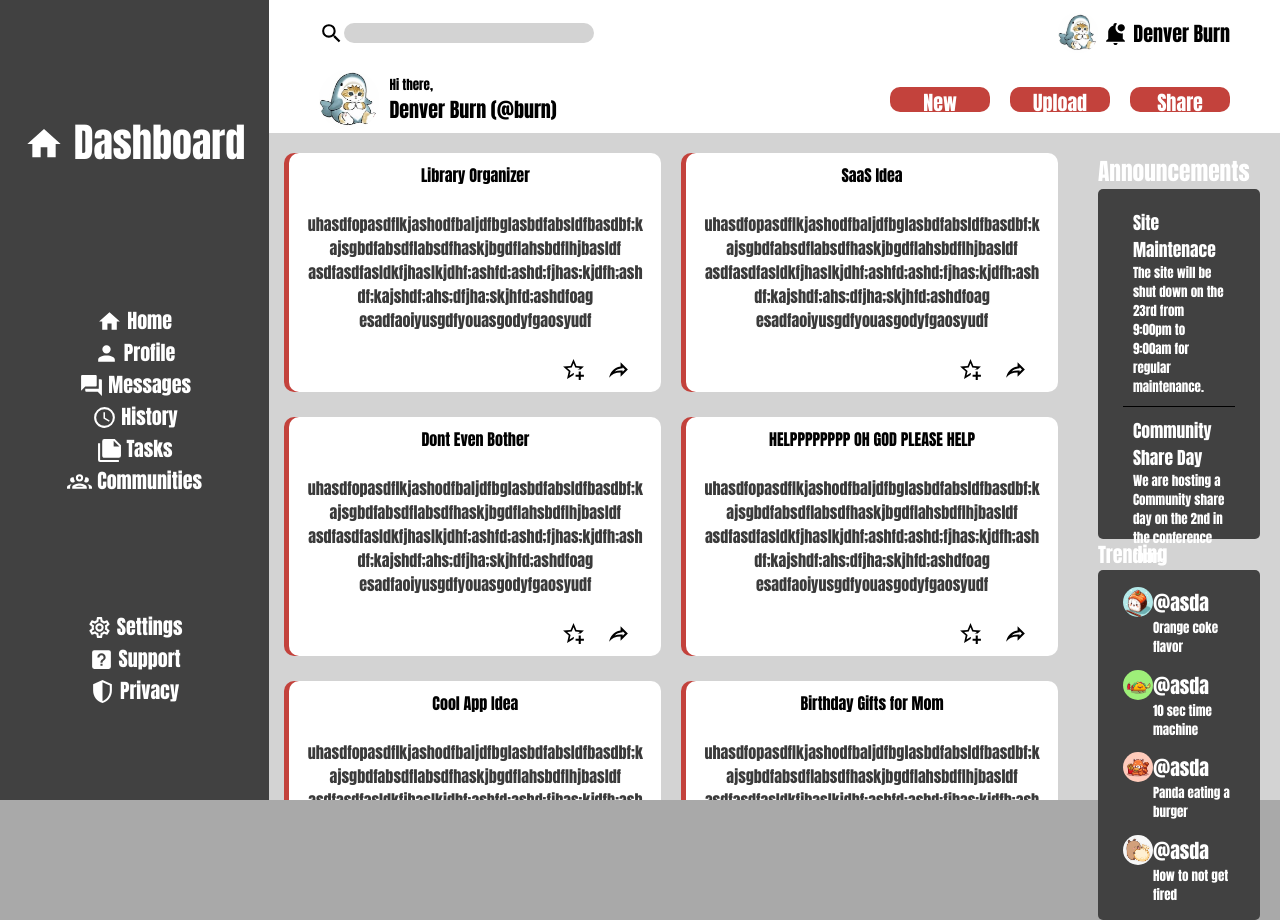
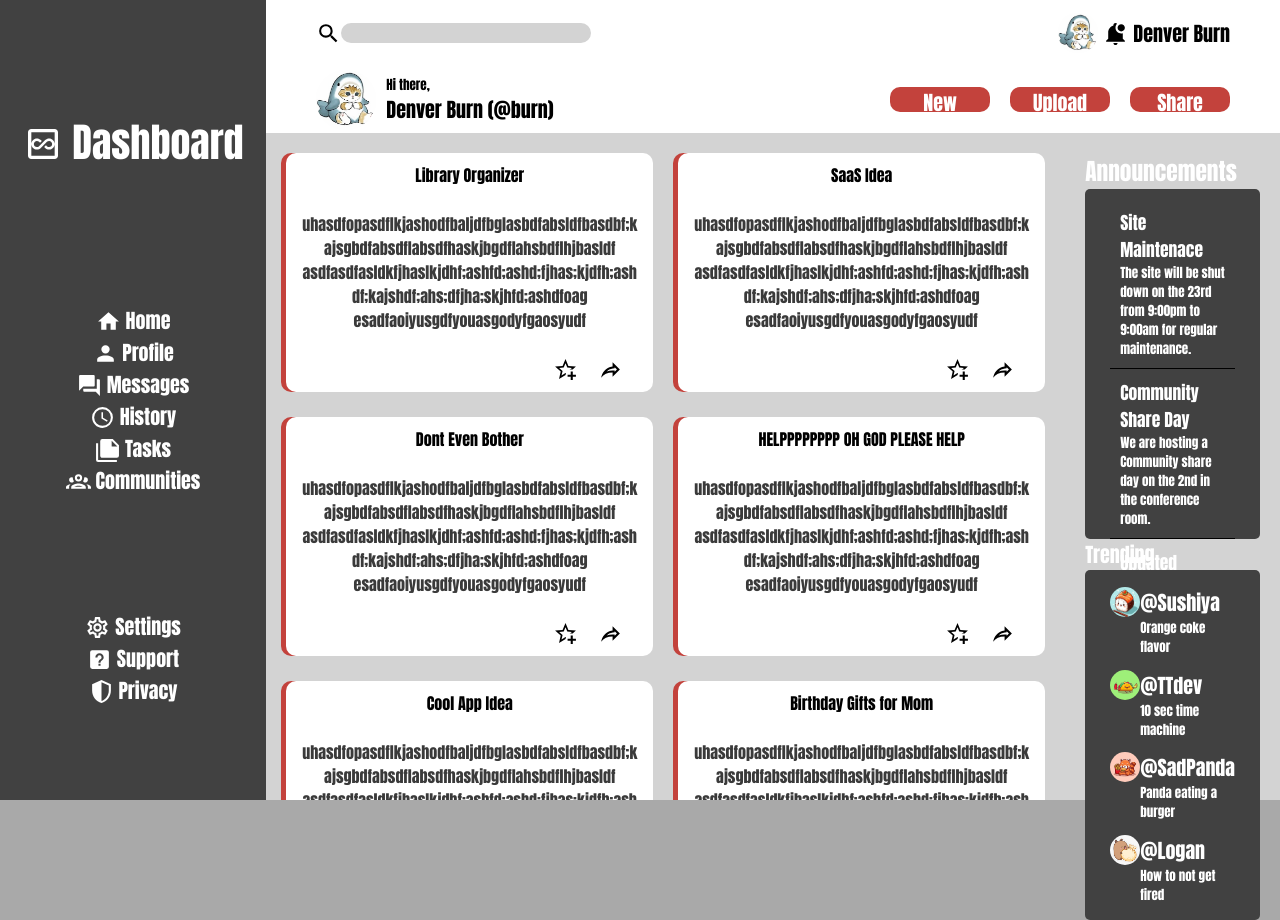
Before and after one commit to silverwolf1223/TOP-adminDashboard, a plain HTML site: page index.html in a window 1280 px wide. Drawn offline with Linux system fonts and the light colour scheme.

Commit message:
changed dashboard icon

```diff
--- a/index.html
+++ b/index.html
@@ -37,7 +37,7 @@
       </div>
     </div>
     <div id="Sidebar">
-      <div id="dashHead"><img src="./icons/home.svg" alt="Home Icon" height="40" width="40" class="icon top">  Dashboard</div>
+      <div id="dashHead"><img src="./icons/all-inclusive-box-outline.svg" alt="Home Icon" height="40" width="40" class="icon top">  Dashboard</div>
       <div id="pageLinks">
         <div><a href=""><img src="./icons/home.svg" alt="Home Icon" height="25" width="25" class="icon top"> Home</a></div>
         <div><a href=""><img src="./icons/account.svg" alt="Account Icon" height="25" width="25" class="icon top"> Profile</a></div>
@@ -76,28 +76,28 @@
           <li>
             <img src="./pfps/pfpSushi.jpeg" alt="sushi pfp" height="30" width="30" class="pfp">
             <div>
-              <div>@asda</div>
+              <div>@Sushiya</div>
               <p>Orange coke flavor</p>
             </div>
           </li>
           <li>
             <img src="./pfps/taco.png" alt="taco pfp" height="30" width="30" class="pfp">
             <div>
-              <div>@asda</div>
+              <div>@TTdev</div>
               <p>10 sec time machine</p>
             </div>
           </li>
           <li>
             <img src="./pfps/panda.jpeg" alt="panda pfp" height="30" width="30" class="pfp">
             <div>
-              <div>@asda</div>
+              <div>@SadPanda</div>
               <p>Panda eating a burger</p>
             </div>
           </li>
           <li>
             <img src="./pfps/capybara.jpeg" alt="capybara pfp" height="30" width="30" class="pfp">
             <div>
-              <div>@asda</div>
+              <div>@Logan</div>
               <p>How to not get fired</p>
             </div>
           </li>
```
